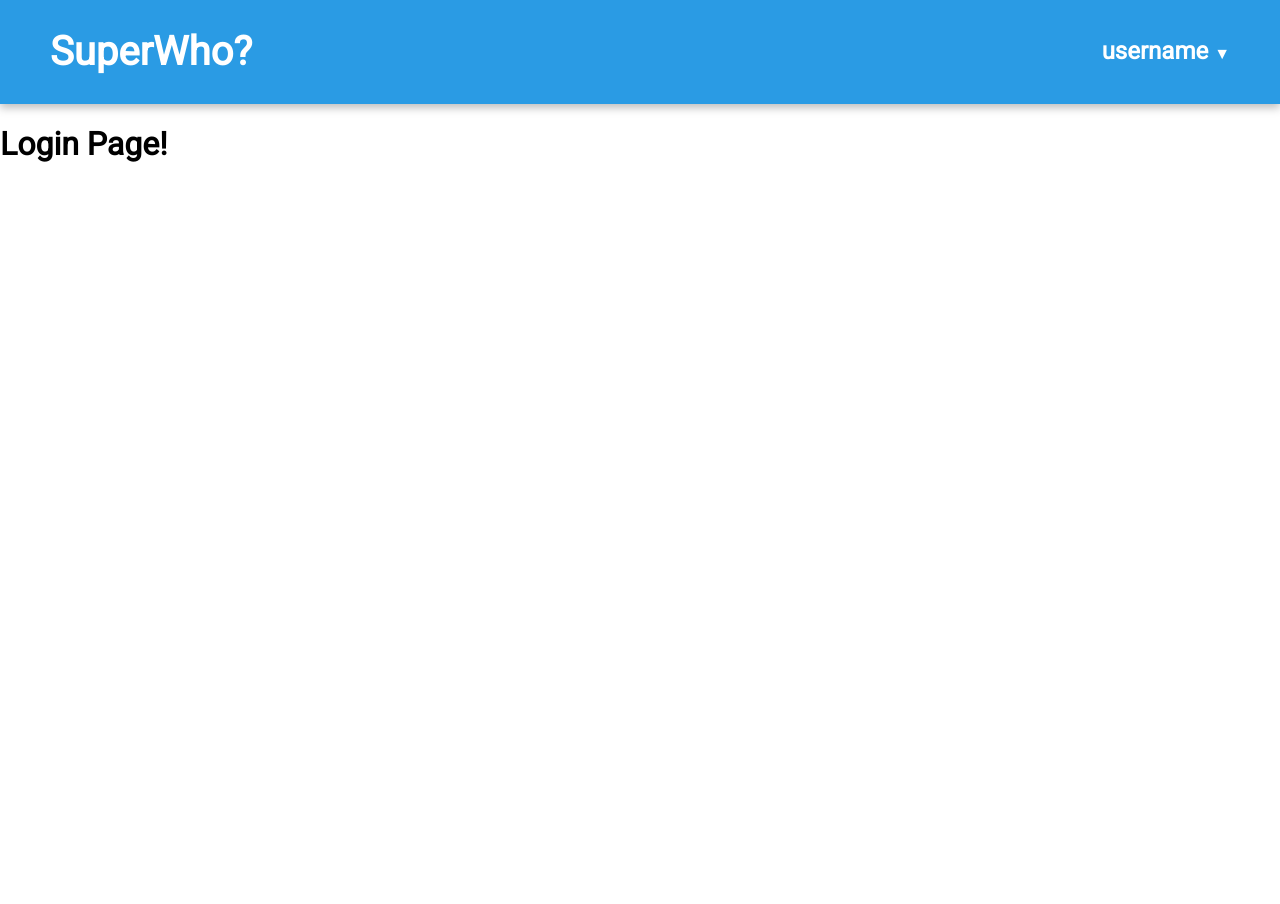
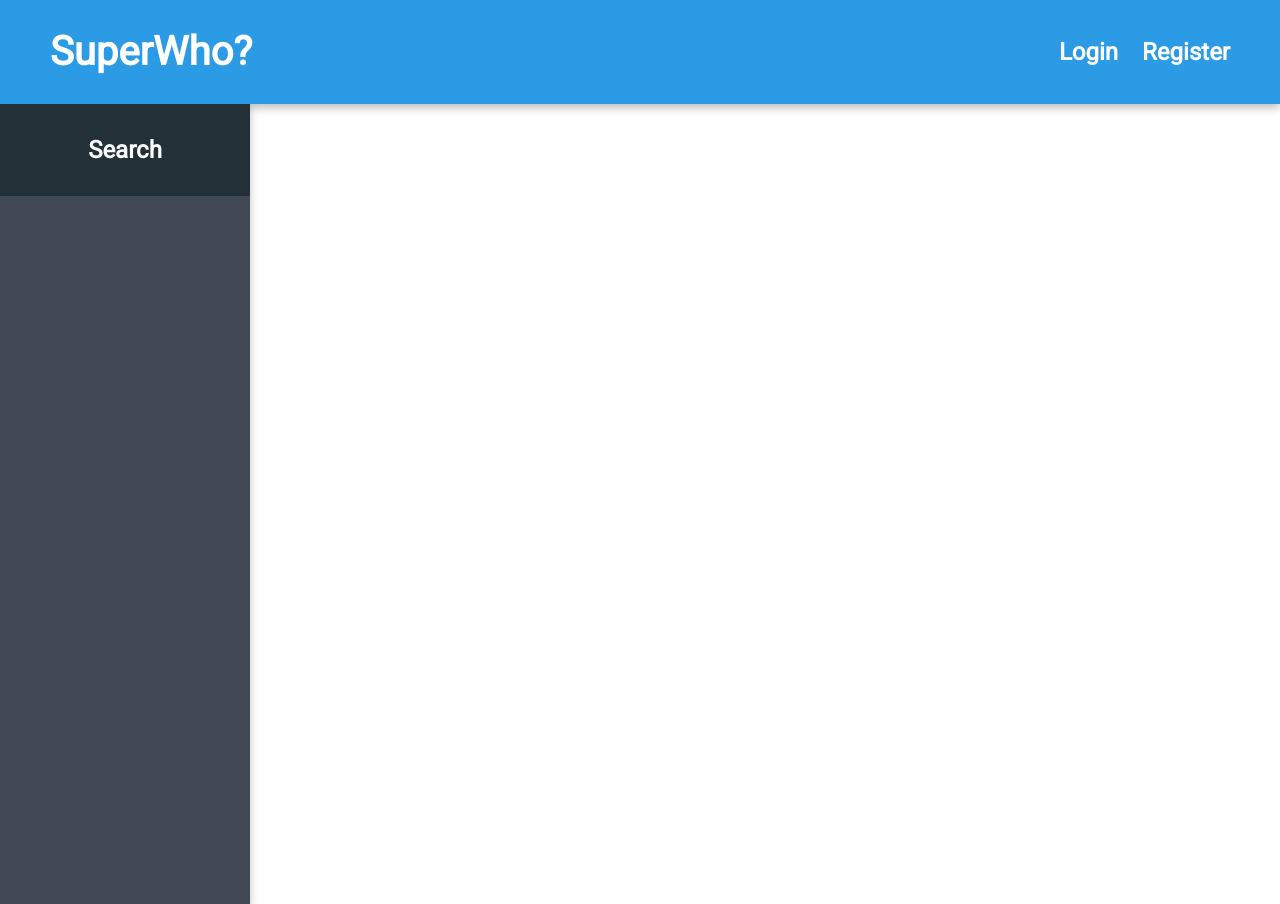
Before and after one commit to AveraqeDev/superwho-client, a React (Create React App) app: page / in a window 1280 px wide. Before the commit this address led to /login. Before the commit the page ends 800 px from the top, so only its background shows below. Built offline with nearby package versions, Linux system fonts and the light colour scheme.

Commit message:
polished up navbar

```diff
--- a/src/components/App.js
+++ b/src/components/App.js
@@ -1,5 +1,5 @@
 import React from 'react';
-import { Switch } from 'react-router-dom';
+import { Route, Switch } from 'react-router-dom';
 import PrivateRoute from '../components/PrivateRoute';
 import PublicRoute from '../components/PublicRoute';
 
@@ -32,11 +32,16 @@ function App() {
               component={Register}
             />
 
-            <PrivateRoute
+            <Route
               exact
               path='/'
               component={Search}
             />
+            <Route
+              path='/superhero/:heroId'
+              component={Hero}
+            />
+
             <PrivateRoute
               path='/favorites'
               component={Favorites}
@@ -44,10 +49,6 @@ function App() {
             <PrivateRoute
               path='/profile'
               component={Profile}
-            />
-            <PrivateRoute
-              path='/superhero/:heroId'
-              component={Hero}
             />
 
           </Switch>
--- a/src/components/NavBar.js
+++ b/src/components/NavBar.js
@@ -1,11 +1,15 @@
-import React, { useState, useEffect } from 'react';
+import React, { useState, useEffect, useContext } from 'react';
+import { Link, withRouter } from 'react-router-dom';
 import { CSSTransition } from 'react-transition-group';
+
+import TokenService from '../services/token-service';
+import { UserContext } from '../contexts/UserContext';
 
 import '../styles/NavBar.css';
 
 const Branding = () => {
   return (
-    <h1 className="Branding">SuperWho?</h1>
+    <Link className="Branding" to="/">SuperWho?</Link>
   );
 };
 
@@ -23,37 +27,77 @@ const Burger = ({ open, setOpen }) => {
   )
 };
 
-const Menu = ({ open, setOpen }) => {
+const Menu = ({ open, setOpen, onLogout, location }) => {
+  const { pathname } = location;
+
+  const { user } = useContext(UserContext);
+
   return (
     <div className="Menu">
-      <p className="Menu__Link">Search</p>
-      <p className="Menu__Link">Favorites</p>
-      <p className="Menu__Link">Profile</p>
-      <p className="Menu__Link">Logout</p>
+      <Link className={`Menu__Link${pathname === '/' ? ' Menu__Link-selected' : ''}`} to='/' onClick={() => setOpen(!open)}>Search</Link>
+      {(user.id)
+        ? <Link className={`Menu__Link${pathname === '/favorites' ? ' Menu__Link-selected' : ''}`} to='/favorites' onClick={() => setOpen(!open)}>Favorites</Link>
+        : ''
+      }
+      {(user.id)
+        ? <Link className={`Menu__Link${pathname === '/profile' ? ' Menu__Link-selected' : ''}`} to='/profile' onClick={() => setOpen(!open)}>Profile</Link>
+        : <Link className={`Menu__Link${pathname === '/login' ? ' Menu__Link-selected' : ''}`} to='/login' onClick={() => setOpen(!open)}>Login</Link>
+      }
+      {(user.id)
+        ? <button className="Menu__Link" onClick={onLogout}>Logout</button>
+        : <Link className={`Menu__Link${pathname === '/register' ? ' Menu__Link-selected' : ''}`} to='/register' onClick={() => setOpen(!open)}>Register</Link>
+      }
     </div>
   );
 };
 
 const UserAccount = ({ open, setOpen }) => {
+  const { user } = useContext(UserContext);
 
+  if(user.id) {
+    //TODO: Use users actual username
+    return (
+      <div className="UserAccount">
+        <p onClick={() => setOpen(!open)}>username <span className="DownArrow">▼</span></p>
+      </div>
+    );
+  } else {
+    return (
+      <div className="UserAccount">
+        <Link className="UserAccount__Link" to="/login">Login</Link>
+        <Link className="UserAccount__Link" to="/register">Register</Link>
+      </div>
+    );
+  }
+}
+
+const UserAccountMenu = ({ open, setOpen, onLogout }) => {
   return (
-    <div className="UserAccount">
-      <p onClick={() => setOpen(!open)}>username <span className="DownArrow">▼</span></p>
+    <div className="UserAccountMenu">
+      <Link className="UserAccountMenu__Link" to="/profile" onClick={() => setOpen(!open)}>Profile</Link>
+      <hr className="seperator"></hr>
+      <button className="UserAccountMenu__Link" onClick={onLogout}>Logout</button>
     </div>
   );
 }
 
-const UserAccountMenu = ({ open, setOpen }) => {
+const Sidebar = (props) => {
+  const { pathname } = props.location;
+
+  const { user } = useContext(UserContext);
+
   return (
-    <div className="UserAccountMenu">
-      <button onClick={() => setOpen(!open)}>Profile</button>
-      <hr className="seperator"></hr>
-      <button onClick={() => setOpen(!open)}>Logout</button>
+    <div className="Menu">
+      <Link className={`Menu__Link${pathname === '/' ? ' Menu__Link-selected' : ''}`} to='/'>Search</Link>
+      {(user.id)
+        ? <Link className={`Menu__Link${pathname === '/favorites' ? ' Menu__Link-selected' : ''}`} to='/favorites'>Favorites</Link>
+        : ''
+      }
     </div>
   );
-}
+};
 
-const NavBar = () => {
+const NavBar = (props) => {
   const [navOpen, setNavOpen] = useState(false);
   const [accountOpen, setAccountOpen] = useState(false);
   const [windowWidth, setWindowWidth] = useState(0);
@@ -61,11 +105,20 @@ const NavBar = () => {
     setWindowWidth(window.innerWidth);
   };
 
+  const { setUser } = useContext(UserContext);
+
   useEffect(() => {
     resizeWindow();
     window.addEventListener("resize", resizeWindow);
     return () => window.removeEventListener("resize", resizeWindow);
   }, []);
+
+  const onLogout = () => {
+    setNavOpen(false);
+    TokenService.clearAuthToken();
+    setUser({});
+    props.history.push('/');
+  };
 
   if(windowWidth <= 760) {
     return (
@@ -77,7 +130,7 @@ const NavBar = () => {
           classNames='Menu'
           unmountOnExit
         >
-          <Menu open={navOpen} setOpen={setNavOpen} />
+          <Menu open={navOpen} setOpen={setNavOpen} onLogout={onLogout} location={props.location} />
         </CSSTransition>
         <Branding />
       </nav>
@@ -85,6 +138,7 @@ const NavBar = () => {
   } else {
     return (
       <nav className="NavBar">
+        <Sidebar location={props.location} />
         <Branding />
         <UserAccount open={accountOpen} setOpen={setAccountOpen} />
         <CSSTransition
@@ -93,11 +147,11 @@ const NavBar = () => {
           classNames='AccountMenu'
           unmountOnExit
         >
-          <UserAccountMenu open={accountOpen} setOpen={setAccountOpen} />
+          <UserAccountMenu open={accountOpen} setOpen={setAccountOpen} onLogout={onLogout} />
         </CSSTransition>
       </nav>
     )
   }
 };
 
-export default NavBar;
+export default withRouter(NavBar);
--- a/src/styles/NavBar.css
+++ b/src/styles/NavBar.css
@@ -20,6 +20,7 @@
   text-align: center;
   color: #FFFFFF;
   margin-left: 50px;
+  text-decoration: none;
 }
 
 /* UserAccount Dropdown */
@@ -43,6 +44,17 @@
   font-size: medium;
 }
 
+.UserAccount__Link {
+  text-decoration: none;
+  color: #FFFFFF;
+  padding-left: 1.5rem;
+  transition: all 0.2s linear;
+}
+
+.UserAccount__Link:hover {
+  color: #CFCFCF;
+}
+
 .UserAccountMenu {
   display: flex;
   flex-direction: column;
@@ -54,9 +66,10 @@
   background: #FFFFFF;
   border-radius: 5px;
   padding: 1rem 0;
+  text-align: center;
 }
 
-.UserAccountMenu > button {
+.UserAccountMenu__Link {
   border: none;
   background: #FFFFFF;
   border-radius: 5px;
@@ -68,13 +81,15 @@
   height: 100%;
   cursor: pointer;
   padding: 5px;
+  text-decoration: none;
+  transition: all 0.2s linear;
 }
 
-.UserAccountMenu > button:hover {
+.UserAccountMenu__Link:hover {
   color: #CFCFCF;
 }
 
-.UserAccountMenu > button:focus {
+.UserAccountMenu__Link:focus {
   outline: none;
 }
 
@@ -127,7 +142,7 @@
   height: 0.25rem;
   background: #FFFFFF;
   border-radius: 10px;
-  transition: all 0.3s linear;
+  transition: all 0.2s linear;
   position: relative;
   transform-origin: 1px;
 }
@@ -153,19 +168,31 @@
   justify-content: flex-start;
   background: #404853;
   height: 100vh;
-  width: 40%;
-  padding: 2rem;
+  width: 250px;
   text-align: center;
   position: absolute;
   top: 104px;
   left: 0;
 }
 
+.Menu > button {
+  padding: 0;
+}
+
 .Menu__Link {
   font-size: 24px;
   font-weight: bold;
   color: #FFFFFF;
-  transition: all 0.3s linear;
+  transition: all 0.2s linear;
+  background: none;
+  border: none;
+  text-decoration: none;
+  cursor: pointer;
+  padding: 2rem;
+}
+
+.Menu__Link-selected {
+  background: #233038;
 }
 
 .Menu__Link:hover {
@@ -187,9 +214,15 @@
   transition: transform 0.3s ease-in-out;
 }
 
+/* Media Queries */
+
 @media screen and (max-width: 760px) {
   .NavBar {
     justify-content: center;
+  }
+
+  .Menu {
+    width: 40%;
   }
 }
 
```
